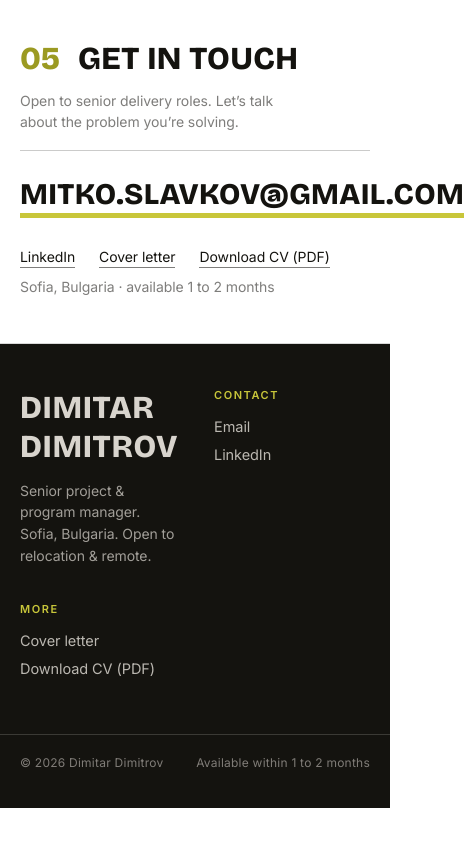
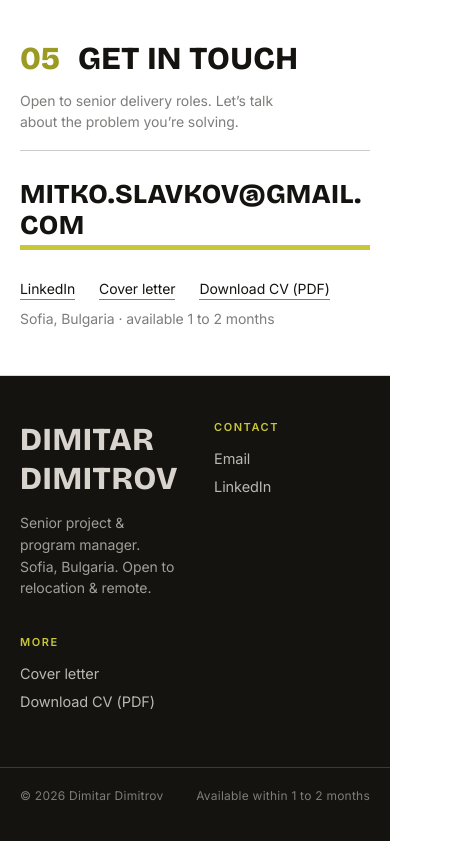
Before and after one commit to mitkoslavkov233/professional-website-, a Next.js app: page / in a window 390 px wide. Shown: the part 4939-5780 px from the top of the page, 464 px wide, since content can reach past the window. Before the commit the page ends 5747 px from the top, so only its background shows below. Built offline with nearby package versions, Linux system fonts and the light colour scheme.

Commit message:
Fix mobile horizontal overflow from oversized contact email link
The Contact section's big email link could be wider than narrow
viewports without wrapping, pushing the whole page into horizontal
scroll on mobile.

Co-Authored-By: Claude Sonnet 4.6 <noreply@anthropic.com>

```diff
--- a/app/globals.css
+++ b/app/globals.css
@@ -33,6 +33,7 @@ body {
   -webkit-font-smoothing: antialiased;
   text-rendering: optimizeLegibility;
   letter-spacing: -0.005em;
+  overflow-x: hidden;
 }
 
 a {
--- a/components/Contact.module.css
+++ b/components/Contact.module.css
@@ -15,12 +15,14 @@
   text-transform: uppercase;
   text-decoration: none;
   color: var(--ink);
-  font-size: clamp(30px, 5vw, 66px);
-  line-height: 1;
+  font-size: clamp(22px, 7vw, 66px);
+  line-height: 1.15;
   letter-spacing: 0.012em;
   border-bottom: 5px solid var(--accent);
   padding-bottom: 4px;
   transition: color 0.2s;
+  overflow-wrap: anywhere;
+  max-width: 100%;
 }
 
 .big:hover {
```
